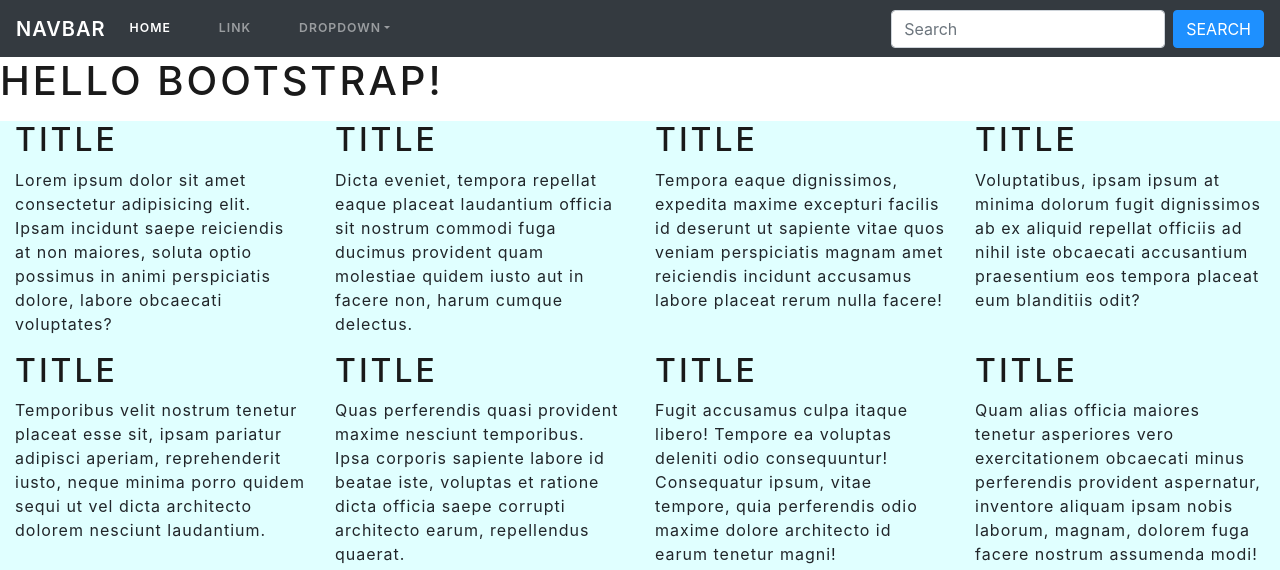
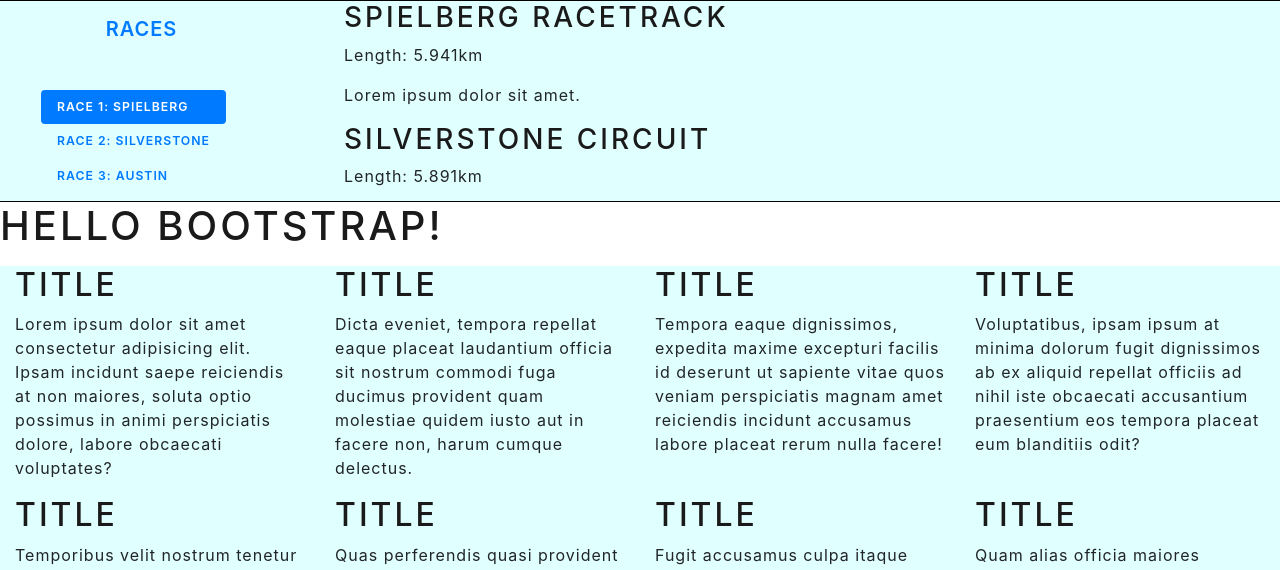
Before and after one commit to andrewkerr3956/Hofstra-Projects, a PHP site: the page made by Introduction to Bootstrap/index2.html in a window 1280 px wide. Shown: the top 570 px of the page. Run offline with PHP 8.4, Linux system fonts and the light colour scheme; some libraries are stand-ins or nearby versions.

Commit message:
Finished Section 3 of Introduction to Bootstrap

```diff
--- a/Introduction to Bootstrap/css/style.css
+++ b/Introduction to Bootstrap/css/style.css
@@ -49,3 +49,20 @@
     outline: 1px solid deepskyblue;
     width: 250px;
 }
+
+.scrollspy-dimensions {
+    height: 150px;
+    overflow-y: scroll;
+    position: relative;
+}
+
+.scrollspy-container {
+    border: 1px solid black;
+}
+
+.scrollspy-dimensions {
+    height: 200px;
+    margin: 0 1rem;
+    overflow-y: scroll;
+    position: relative;
+}
--- a/Introduction to Bootstrap/index2.html
+++ b/Introduction to Bootstrap/index2.html
@@ -16,35 +16,43 @@
 </head>
 
 <body>
-    <nav class="navbar navbar-expand-md navbar-dark bg-dark">
-        <a class="navbar-brand" href="#">Navbar</a>
-        <button class="navbar-toggler d-sm-none" type="button" data-toggle="collapse" data-target="#collapsibleNavId"
-            aria-controls="collapsibleNavId" aria-expanded="false" aria-label="Toggle navigation">
-            <span class="navbar-toggler-icon"></span>
-        </button>
-        <div class="collapse navbar-collapse" id="collapsibleNavId">
-            <ul class="navbar-nav mr-auto mt-2 mt-lg-0">
-                <li class="nav-item active">
-                    <a class="nav-link" href="#">Home <span class="sr-only">(current)</span></a>
+    <div class="row scrollspy-container">
+        <nav class="navbar col-3 flex-column" id="scrollspy-example">
+            <a class="navbar-brand" href="#">Races</a>
+            <ul class="nav nav-pills flex-column">
+                <li class="nav-item">
+                    <a class="nav-link" href="#spielberg">
+                        Race 1: Spielberg
+                    </a>
                 </li>
                 <li class="nav-item">
-                    <a class="nav-link" href="#">Link</a>
+                    <a class="nav-link" href="#silverstone">
+                        Race 2: Silverstone
+                    </a>
                 </li>
-                <li class="nav-item dropdown">
-                    <a class="nav-link dropdown-toggle" href="#" id="dropdownId" data-toggle="dropdown"
-                        aria-haspopup="true" aria-expanded="false">Dropdown</a>
-                    <div class="dropdown-menu" aria-labelledby="dropdownId">
-                        <a class="dropdown-item" href="#">Action 1</a>
-                        <a class="dropdown-item" href="#">Action 2</a>
-                    </div>
+                <li class="nav-item">
+                    <a class="nav-link" href="#austin">
+                        Race 3: Austin
+                    </a>
                 </li>
             </ul>
-            <form class="form-inline my-2 my-lg-0">
-                <input class="form-control mr-sm-2" type="text" placeholder="Search">
-                <button class="btn btn-success my-2 my-sm-0" type="submit">Search</button>
-            </form>
+        </nav>
+        <div data-spy="scroll"
+             data-target="#scrollspy-example"
+             data-offset="0"
+             class="scrollspy-dimensions col">
+            <h3 id="spielberg">Spielberg Racetrack</h3>
+            <p>Length: 5.941km</p>
+            <p>Lorem ipsum dolor sit amet.</p>
+            <h3 id="silverstone">Silverstone Circuit</h3>
+            <p>Length: 5.891km</p>
+            <p>Lorem ipsum dolor sit amet.</p>
+            <h3 id="austin">Austin Racetrack</h3>
+            <p>Length: 5.513km</p>
+            <p>Lorem ipsum dolor sit amet.</p>
         </div>
-    </nav>
+    </div>
+
     <h1>Hello Bootstrap!</h1>
     <ul class="js-github-container">
     </ul>
@@ -232,6 +240,69 @@
             <div class="lightblue">9</div>
         </div>
     </main>
+    <ul class="nav nav-pills">
+        <li class="nav-item">
+            <a class="nav-link active" id="spielberg-tab" href="#spielberg" aria-controls="spielberg" data-toggle="tab">
+                Round 1: Spielberg
+            </a>
+        </li>
+        <li class="nav-item">
+            <a class="nav-link" id="silverstone-tab" href="#silverstone" aria-controls="silverstone" data-toggle="tab">
+                Round 2: Silverstone
+            </a>
+        </li>
+        <li class="nav-item">
+            <a class="nav-link disabled" href="#" tabindex="-1" aria-disabled="true">
+                Round 3: Austin
+            </a>
+        </li>
+    </ul>
+    <div class="tab-content">
+        <div class="tab-pane show active" id="spielberg" role="tabpanel" aria-labelledby="spielberg-tab">
+            <h3>Spielberg Racetrack</h3>
+            <p>Length: 5.941km</p>
+        </div>
+        <div class="tab-pane" id="silverstone" role="tabpanel" aria-labelledby="silverstone-tab">
+            <h3>Silverstone Circuit</h3>
+            <p>Length: 5.891km</p>
+        </div>
+    </div>
+    <div id="accordion-sample">
+        <div class="card">
+            <div class="card-header" id="accordion-heading-one">
+                <h4>
+                    <button class="btn btn-link" data-toggle="collapse" data-target="#accordion-collapse-one"
+                        aria-expanded="true" aria-controls="accordion-collapse-one">
+                        Heading One
+                    </button>
+                </h4>
+            </div>
+            <div id="accordion-collapse-one" class="collapse show" aria-labelledby="accordion-heading-one"
+                data-parent="#accordion-sample">
+                <div class="card-body">
+                    Sample content
+                </div>
+            </div>
+        </div>
+        <div class="card">
+            <div class="card-header" id="accordion-heading-two">
+                <h4>
+                    <button class="btn btn-link" data-toggle="collapse" aria-expanded="false"
+                        data-target="#accordion-collapse-two" aria-controls="accordion-collapse-two">
+                        Heading Two
+                    </button>
+                </h4>
+            </div>
+            <div id="accordion-collapse-two" class="collapse" aria-labelledby="accordion-heading-two"
+                data-parent="#accordion-sample">
+                <div class="card-body">
+                    Sample content
+                </div>
+            </div>
+        </div>
+    </div>
+
+
     <!-- Optional JavaScript -->
     <!-- jQuery first, then Popper.js, then Bootstrap JS -->
     <script src="https://code.jquery.com/jquery-3.6.0.js"
```
